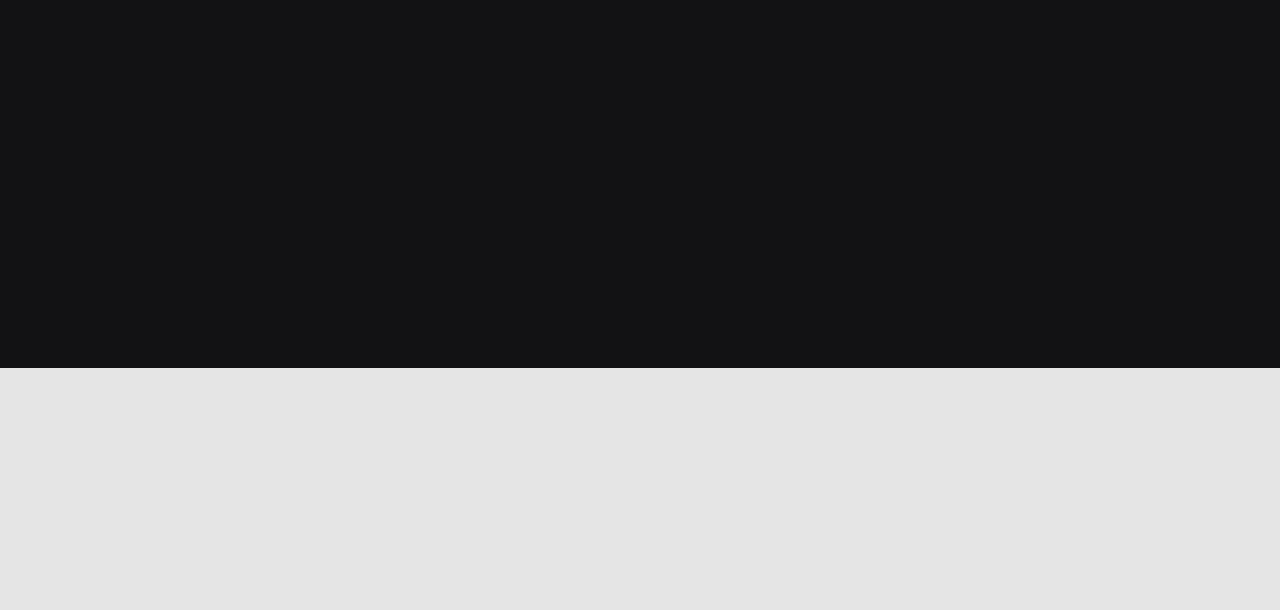
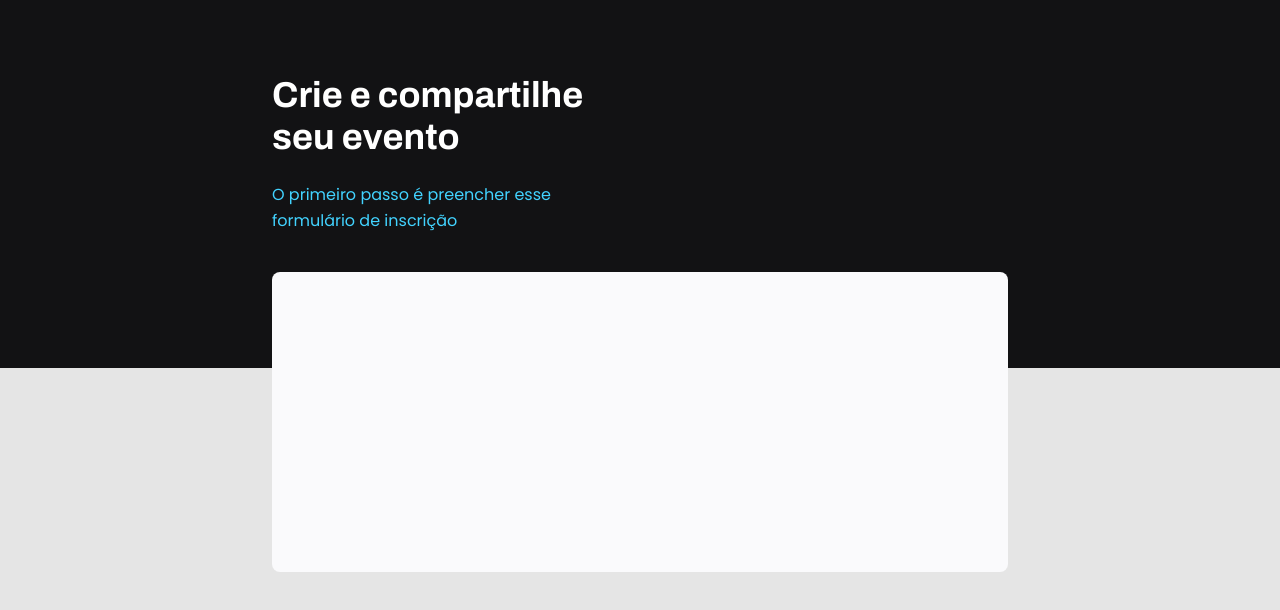
Before and after one commit to dalvaro0218/project-forms, a plain HTML site: page index.html in a window 1280 px wide. Drawn offline with Linux system fonts and the light colour scheme.

Commit message:
update form with z-index

```diff
--- a/index.html
+++ b/index.html
@@ -7,19 +7,21 @@
     <meta name="viewport" content="width=device-width, initial-scale=1.0">
     <title>Crie seu evento</title>
 
-    <link rel="stylesheet" href="style.css">
+    <link rel="stylesheet" href="/style.css">
 
     <link href="https://fonts.googleapis.com/css2?family=Archivo:wght@600;700&family=Poppins&display=swap" rel="stylesheet">
 </head>
+
 <body>
-    <header>
-        <h1>Crie e compartilhe seu evento</h1>
-        <p></p>
-    </header>
-    <form action="">
+    <div class="page">
 
+        <header>
+            <h1>Crie e compartilhe seu evento</h1>
+            <p>O primeiro passo é preencher esse formulário de inscrição</p>
+        </header>
+        <form>
+        </form>
 
-    </form>
-
+    </div>
 </body>
 </html>
--- a/style.css
+++ b/style.css
@@ -11,11 +11,18 @@ body::before {
     position: absolute;
     top: 0;
     left: 0;
+    z-index: -1;
 
 }
 
+.page {
+    width: 736px;
+    margin: 0 auto;
+}
+
 header {
-    width: 736px;
+    width: 319px;
+    margin-top: 74px;
 }
 
 header p {
@@ -32,3 +39,11 @@ h1 {
     line-height: 42px;
     color: white;
 }
+
+form {
+    background-color: #FAFAFC;
+    margin-top: 38px;
+    border-radius: 8px;
+
+    min-height: 300px;
+}
```
